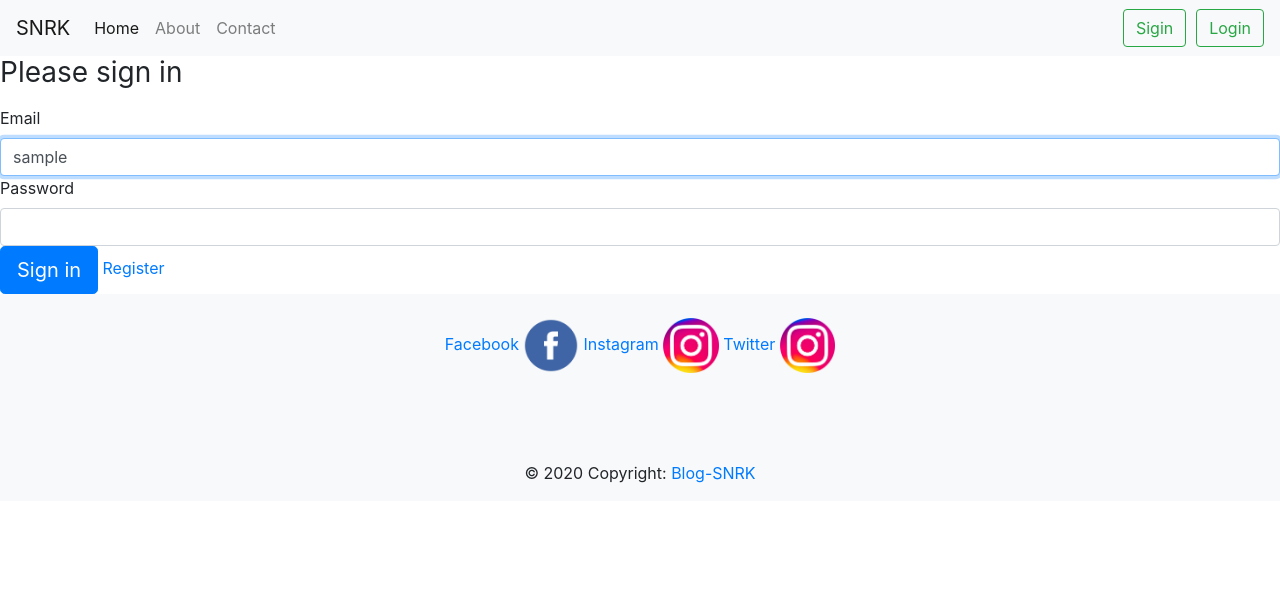
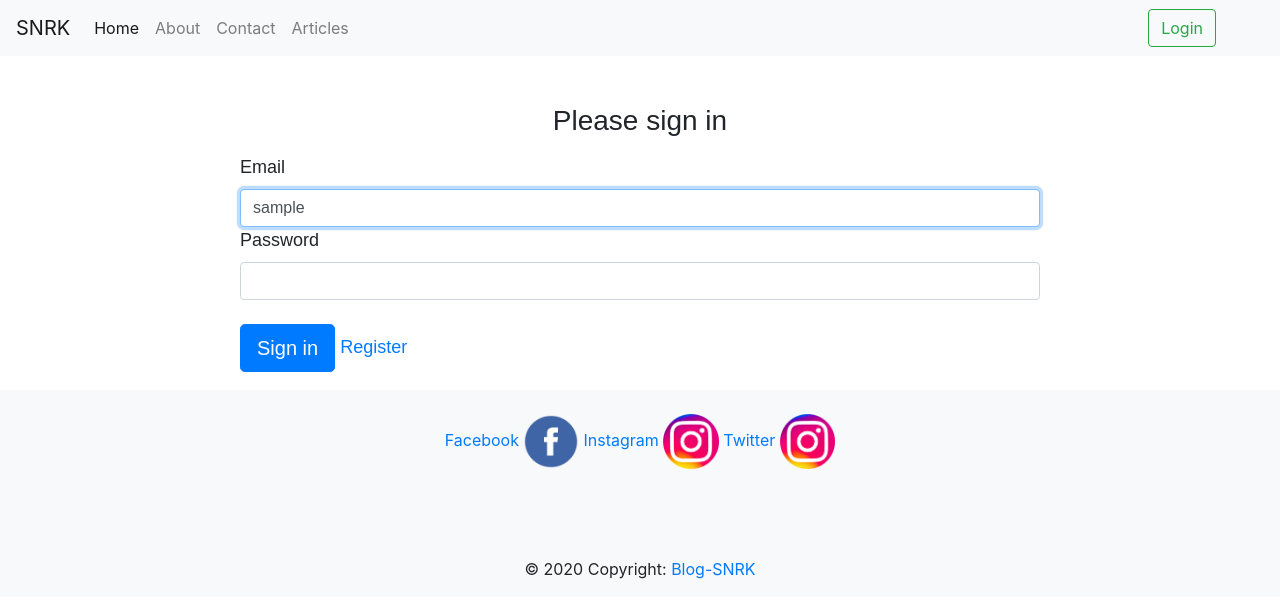
Before and after one commit to raphagoo/projet-blog-2020, a Symfony app: template templates/security/login.html.twig in a window 1280 px wide. Shown: the top 612 px of the page. Run offline with Twig, Linux system fonts and the light colour scheme; the template is opened without the code that fills it: most values are stand-ins (such as "Sample title", 1, 10 or a date in 2020); some libraries are stand-ins or nearby versions.

Commit message:
probleme resolve + css login- navbar- register - base - create user

```diff
--- a/composer.json
+++ b/composer.json
@@ -35,7 +35,7 @@
         "symfony/yaml": "4.4.*",
         "twig/extra-bundle": "^2.12|^3.0",
         "twig/twig": "^2.12|^3.0",
-      "ext-intl": "*"
+        "ext-intl": "*"
     },
     "require-dev": {
         "symfony/browser-kit": "^4.4",
--- a/templates/base.html.twig
+++ b/templates/base.html.twig
@@ -2,7 +2,10 @@
 <html>
 	<head>
 		<meta charset="UTF-8">
-        <title>{% block title %}Welcome!{% endblock %}</title>
+		<title>
+			{% block title %}Welcome!
+			{% endblock %}
+		</title>
 
 		{% block stylesheets %}
 			<link rel="stylesheet" href="/css/contact.css">
@@ -15,7 +18,10 @@
 		{% endblock %}
 
 		{% block body %}{% endblock %}
-        {% block javascripts %}{% endblock %}
+		{% block javascripts %}
+			<script src="https://code.jquery.com/jquery-3.5.1.slim.min.js" integrity="sha384-DfXdz2htPH0lsSSs5nCTpuj/zy4C+OGpamoFVy38MVBnE+IbbVYUew+OrCXaRkfj" crossorigin="anonymous"></script>
+			<script src="https://cdn.jsdelivr.net/npm/bootstrap@4.5.3/dist/js/bootstrap.bundle.min.js" integrity="sha384-ho+j7jyWK8fNQe+A12Hb8AhRq26LrZ/JpcUGGOn+Y7RsweNrtN/tE3MoK7ZeZDyx" crossorigin="anonymous"></script>
+		{% endblock %}
 
 		{% block footer %}
 			{% include 'include/footer.html.twig' %}
--- a/templates/include/navBar.html.twig
+++ b/templates/include/navBar.html.twig
@@ -1,10 +1,7 @@
 <style>
-        .btnSigin
-        {
+	.btnSigin {
 		margin-right: 10px;
 	}
-
-
 </style>
 
 <nav class="navbar navbar-expand-lg navbar-light bg-light">
@@ -16,20 +13,50 @@
 	<div class="collapse navbar-collapse" id="navbarSupportedContent">
 		<ul class="navbar-nav mr-auto">
 			<li class="nav-item active">
-        <a class="nav-link" href="{{ path('default') }}">Home <span class="sr-only">(current)</span></a>
+				<a class="nav-link" href="{{ path('default') }}">Home
+					<span class="sr-only">(current)</span>
+				</a>
 			</li>
 			<li class="nav-item">
 				<a class="nav-link" href="{{ path('about') }}">About</a>
 			</li>
-      <li class="nav-item dropdown">
+			<li class="nav-item">
 				<a class="nav-link" href="{{ path('contact') }}">Contact</a>
 			</li>
+			{% if app.user and is_granted('ROLE_ADMIN')  %}
+				<li class="nav-item dropdown">
+					<a class="nav-link dropdown-toggle" href="#" id="navbarDropdown" role="button" data-toggle="dropdown" aria-haspopup="true" aria-expanded="false">
+						Articles
+					</a>
+					<div class="dropdown-menu" aria-labelledby="navbarDropdown">
+						<a class="dropdown-item" href="#">Edit article</a>
+						<a class="dropdown-item" href="{{ path('addArticle') }}">Create article</a>
+					</div>
+				</li>
+			{% else %}
+				<li class="nav-item">
+					<a class="nav-link" href="{{path('app_login')}}">Articles</a>
+				</li>
+			{% endif %}
 		</ul>
-    <form class="form-inline my-2 my-lg-0">
+		{# <form class="form-inline my-2 my-lg-0">
 																							<div class="btnSigin">
 																								<button class="btn btn-outline-success my-2 my-sm-0" type="submit" href="{{ path('register') }}">Sigin</button>
 																							</div>
-      <button class="btn btn-outline-success my-2 my-sm-0" type="submit">Login</button>
-    </form>
+																								<button class="btn btn-outline-success my-2 my-sm-0" type="submit" href="{{ path('app_login')}} ">Login</button>
+																							</form> #}
+
+		<ul class="navbar-nav push-right mx-5">
+			{% if app.user %}
+				<li class="nav-item">
+					<a class="nav-link btn-outline-success" href="{{path('app_logout')}}">Deconnexion</a>
+				</li>
+
+			{% else %}
+				<li class="nav-item">
+					<a class="btn btn-outline-success" href="{{path('app_login')}}">Login</a>
+				</li>
+			{% endif %}
+		</ul>
 	</div>
 </nav>
--- a/templates/security/login.html.twig
+++ b/templates/security/login.html.twig
@@ -1,8 +1,10 @@
 {% extends 'base.html.twig' %}
 
-{% block title %}Log in!{% endblock %}
+{% block title %}Log in!
+{% endblock %}
 
 {% block body %}
+	<div class="example-wrapper">
 		<form method="post">
 			{% if error %}
 				<div class="alert alert-danger">{{ error.messageKey|trans(error.messageData, 'security') }}</div>
@@ -10,19 +12,20 @@
 
 			{% if app.user %}
 				<div class="mb-3">
-            You are logged in as {{ app.user.username }}, <a href="{{ path('app_logout') }}">Logout</a>
+					You are logged in as
+					{{ app.user.username }},
+					<a href="{{ path('app_logout') }}">Logout</a>
 				</div>
 			{% endif %}
 
-    <h1 class="h3 mb-3 font-weight-normal">Please sign in</h1>
+			<h1 class="h3 mb-3 mt-5 font-weight-normal text-center">Please sign in</h1>
 			<label for="inputEmail">Email</label>
 			<input type="email" value="{{ last_username }}" name="email" id="inputEmail" class="form-control" required autofocus>
 			<label for="inputPassword">Password</label>
 			<input type="password" name="password" id="inputPassword" class="form-control" required>
 
-    <input type="hidden" name="_csrf_token"
-           value="{{ csrf_token('authenticate') }}"
-    >
+			<input
+			type="hidden" name="_csrf_token" value="{{ csrf_token('authenticate') }}">
 
 			{#
 							Uncomment this section and add a remember_me option below your firewall to activate remember me functionality.
@@ -35,9 +38,12 @@
 							</div>
 							#}
 
+			<div class="mt-4">
 				<button class="btn btn-lg btn-primary" type="submit">
 					Sign in
 				</button>
 				<a href="{{path('register')}}">Register</a>
+			</div>
 		</form>
+	</div>
 {% endblock %}
```
Also changed, not shown: migrations/Version20201119113001.php (deleted, +0 -31 lines), migrations/Version20201119121048.php (deleted, +0 -59 lines), templates/user/new.html.twig (+8 -5 lines), 1 other file. Lines whose indentation alone changed are shown as unchanged.
